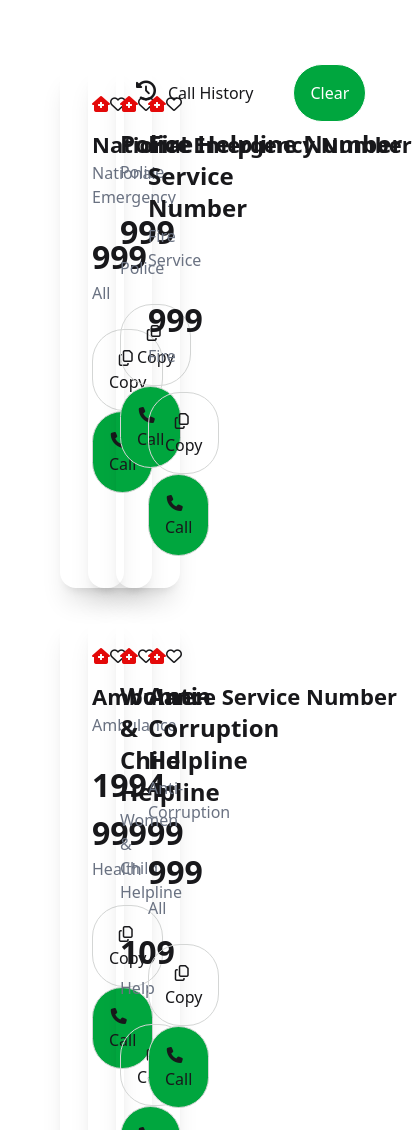
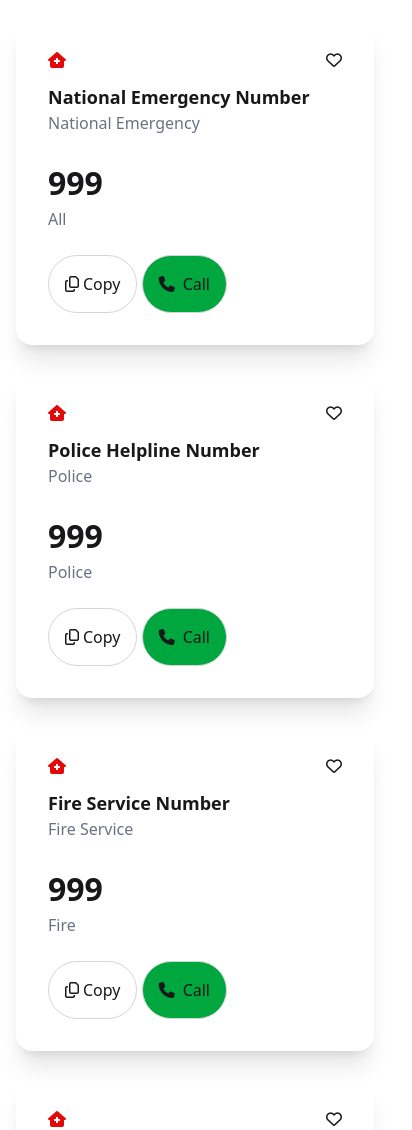
Before and after one commit to ZidanAhamed/Emergency-Website, a plain HTML site: page index.html in a window 390 px wide. Shown: the part 620-1750 px from the top of the page, 412 px wide, since content can reach past the window. Drawn offline with nearby package versions, Linux system fonts and the light colour scheme.

Commit message:
made the page responsive

```diff
--- a/index.html
+++ b/index.html
@@ -17,13 +17,13 @@
 
     <!-- navbar section -->
     <div class="navbar bg-base-100 shadow-sm">
-        <div class="navbar-start ml-5 gap-2">
+        <div class="navbar-start ml-5 gap-1 lg:ml-5 lg:gap-2">
             <img class="size-[50px]" src="./assets/logo-dark.png" alt="">
             <p class="text-xl font-bold text-[#006747]">Emergency <br> Service</p>
         </div>
 
         <div class="navbar-end gap-3">
-            <a class="btn rounded-2xl">0<i class="fa-solid fa-heart" style="color: rgb(228, 9, 9);"></i></a>
+            <a class="btn rounded-2xl"><span id="heart">0</span><i class="fa-solid fa-heart" style="color: rgb(228, 9, 9);"></i></a>
             <a id="coin" class="btn rounded-2xl"><span id="remaining-coin">100</span><i class="fa-regular fa-star"></i>
             </a>
             <a class="btn rounded-2xl bg-[#00A63E] text-white">Copy</a>
@@ -42,17 +42,17 @@
     </section>
     <!-- Cards and Call history section -->
     <section id="card-container mt-12 ">
-        <div class="flex mt-12 p-15">
+        <div class="flex flex-col lg:flex-row mt-12 p-4 lg:p-15">
             <!-- cards -->
-            <section id="card-section" class="grid grid-cols-3 gap-7">
+            <section id="card-section" class="grid grid-cols-1 md:grid-cols-2 lg:grid-cols-3 gap-7">
                 <div class="card p-8 shadow-xl border-1-white rounded-2xl ">
                     <div class="flex justify-between mb-4">
                         <i class="fa-solid fa-house-medical" style="color: rgb(228, 9, 9);"></i>
-                        <i class="fa-regular fa-heart"></i>
+                        <i class="card-heart fa-regular fa-heart"></i>
                     </div>
                     <div>
                         <div class="">
-                            <h2 class="text-[22px] font-bold whitespace-nowrap">National Emergency Number</h2>
+                            <h2 class="text-[18px] font-bold">National Emergency Number</h2>
                             <p class="service-name text-gray-500">National Emergency</p>
                         </div>
                         <div class="mt-6">
@@ -72,11 +72,11 @@
                 <div class="card p-8 shadow-xl border-1-white rounded-2xl ">
                     <div class="flex justify-between mb-4">
                         <i class="fa-solid fa-house-medical" style="color: rgb(228, 9, 9);"></i>
-                        <i class="fa-regular fa-heart"></i>
+                        <i class="card-heart fa-regular fa-heart"></i>
                     </div>
                     <div>
                         <div class="">
-                            <h2 class="text-2xl font-bold whitespace-nowrap">Police Helpline Number</h2>
+                            <h2 class="text-[18px] font-bold ">Police Helpline Number</h2>
                             <p class="service-name text-gray-500">Police</p>
                         </div>
                         <div class="mt-6">
@@ -96,11 +96,11 @@
                 <div class="card p-8 shadow-xl border-1-white rounded-2xl ">
                     <div class="flex justify-between mb-4">
                         <i class="fa-solid fa-house-medical" style="color: rgb(228, 9, 9);"></i>
-                        <i class="fa-regular fa-heart"></i>
+                        <i class="card-heart fa-regular fa-heart"></i>
                     </div>
                     <div>
                         <div class="">
-                            <h2 class="text-2xl font-bold">Fire Service Number</h2>
+                            <h2 class="text-[18px] font-bold">Fire Service Number</h2>
                             <p class="service-name text-gray-500">Fire Service</p>
                         </div>
                         <div class="mt-6">
@@ -120,11 +120,11 @@
                 <div class="card p-8 shadow-xl border-1-white rounded-2xl ">
                     <div class="flex justify-between mb-4">
                         <i class="fa-solid fa-house-medical" style="color: rgb(228, 9, 9);"></i>
-                        <i class="fa-regular fa-heart"></i>
+                        <i class="card-heart fa-regular fa-heart"></i>
                     </div>
                     <div>
                         <div class="">
-                            <h2 class="text-[22px] whitespace-nowrap font-bold">Ambulance Service Number</h2>
+                            <h2 class="text-[18px]  font-bold">Ambulance Service Number</h2>
                             <p class="service-name text-gray-500">Ambulance</p>
                         </div>
                         <div class="mt-6">
@@ -144,11 +144,11 @@
                 <div class="card p-8 shadow-xl border-1-white rounded-2xl ">
                     <div class="flex justify-between mb-4">
                         <i class="fa-solid fa-house-medical" style="color: rgb(228, 9, 9);"></i>
-                        <i class="fa-regular fa-heart"></i>
+                        <i class="card-heart fa-regular fa-heart"></i>
                     </div>
                     <div>
                         <div class="">
-                            <h2 class="text-2xl font-bold">Women & Child Helpline</h2>
+                            <h2 class="text-[18px] font-bold">Women & Child Helpline</h2>
                             <p class="service-name text-gray-500">Women & Child Helpline</p>
                         </div>
                         <div class="mt-6">
@@ -168,11 +168,11 @@
                 <div class="card p-8 shadow-xl border-1-white rounded-2xl ">
                     <div class="flex justify-between mb-4">
                         <i class="fa-solid fa-house-medical" style="color: rgb(228, 9, 9);"></i>
-                        <i class="fa-regular fa-heart"></i>
+                        <i class="card-heart fa-regular fa-heart"></i>
                     </div>
                     <div>
                         <div class="">
-                            <h2 class="text-2xl font-bold">Anti-Corruption Helpline</h2>
+                            <h2 class="text-[18px] font-bold">Anti-Corruption Helpline</h2>
                             <p class="service-name text-gray-500">Anti-Corruption</p>
                         </div>
                         <div class="mt-6">
@@ -191,7 +191,7 @@
                 </div>
             </section>
             <!-- call history -->
-            <div id="call-history-container" class="ml-5">
+            <div id="call-history-container" class="ml-0 mt-6 lg:ml-5 lg:mt-0 w-full lg:w-auto">
                 <div class="flex justify-between gap-10  items-center">
                     <div class="flex gap-3">
                         <i class="fa-solid fa-clock-rotate-left text-xl"></i>
```
